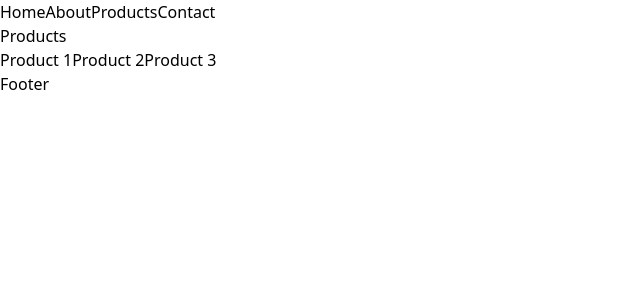
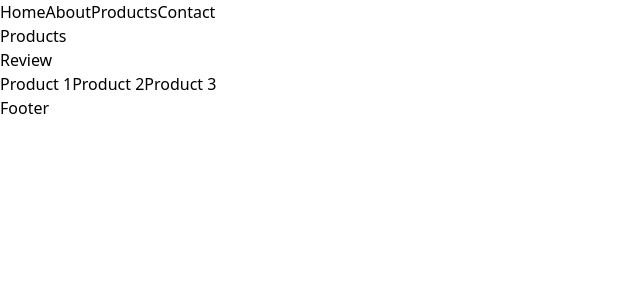
Before and after one commit to abbas-roholamin/journey, a Next.js app in the folder 09-nextjs/: page /products in a window 1280 px wide. Shown: the top 300 px of the page, without its empty margins (0-640 px from the left). Built offline with nearby package versions, Linux system fonts and the light colour scheme.

Commit message:
feat(Nextjs): Work with Streaming

```diff
--- /dev/null
+++ b/09-nextjs/src/app/components/Review.tsx
@@ -0,0 +1,6 @@
+async function Review() {
+  await new Promise((resolve) => setTimeout(resolve, 4000));
+  return <div>Review</div>;
+}
+
+export default Review;
--- /dev/null
+++ b/09-nextjs/src/app/components/Tasks.tsx
@@ -0,0 +1,6 @@
+async function Tasks() {
+  await new Promise((resolve) => setTimeout(resolve, 6000));
+  return <div>Tasks</div>;
+}
+
+export default Tasks;
--- a/09-nextjs/src/app/products/page.tsx
+++ b/09-nextjs/src/app/products/page.tsx
@@ -1,4 +1,7 @@
 import Link from "next/link";
+import Review from "../components/Review";
+import Tasks from "../components/Tasks";
+import { Suspense } from "react";
 
 export const dynamicParams = true;
 export async function generateStaticParams() {
@@ -9,6 +12,12 @@ function Page() {
   return (
     <div>
       <h1>Products</h1>
+      <Suspense fallback={<div>Loading reviews...</div>}>
+        <Review />
+      </Suspense>
+      <Suspense fallback={<div>Loading tasks...</div>}>
+        <Tasks />
+      </Suspense>
       <div>
         <Link href="/products/1">Product 1</Link>
         <Link href="/products/2">Product 2</Link>
--- a/09-nextjs/src/middleware.ts
+++ b/09-nextjs/src/middleware.ts
@@ -3,7 +3,9 @@ import type { NextRequest } from "next/server";
 
 export function middleware(request: NextRequest) {
   // 01
-  return NextResponse.redirect(new URL("/", request.url));
+  if (request.nextUrl.pathname.startsWith("/dashboard")) {
+    return NextResponse.redirect(new URL("/", request.url));
+  }
   // 02
   //   if (request.nextUrl.pathname.startsWith("/dashboard")) {
   // return NextResponse.redirect(new URL("/", request.nextUrl));
```
